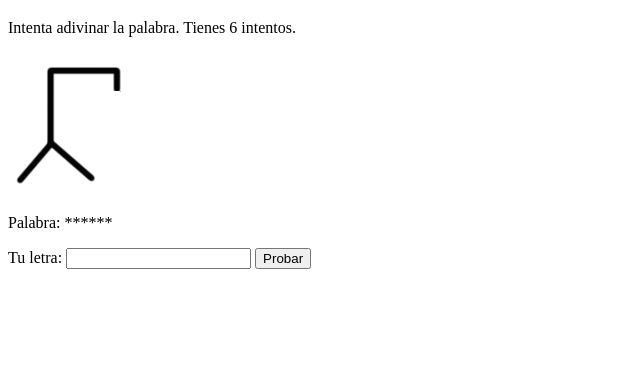
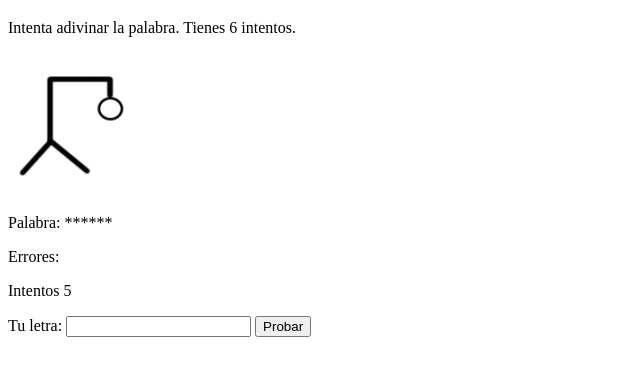
Before and after one commit to drhanfastolfe/javascript, a plain HTML site: page FP/lista-ejercicios-1/ejercicio-1.11/index.html in a window 1280 px wide. Both pictures are taken after a click on the input "Probar". Shown: the part 61-436 px from the top of the page, without its empty margins (0-640 px from the left). Drawn offline with Linux system fonts and the light colour scheme.

Commit message:
Ejercicio 1.11: termina logica del juego, falta fin de juego

```diff
--- a/FP/lista-ejercicios-1/ejercicio-1.11/index.html
+++ b/FP/lista-ejercicios-1/ejercicio-1.11/index.html
@@ -15,9 +15,10 @@
     <img class="imagen" src="img/1.png" alt="ahorcado" width="140" height="141">
 
     <div class="parasResul">
-        <p class="palabra"></p> <!--Palabra: _ _ _ _ _-->
-        <p class="errores"></p> <!--Errores: E F S K-->
-        <p class="intentos"></p> <!--Intentos: 2-->
+        <p class="palabra"></p>
+        <p class="errores"></p>
+        <p class="intentos"></p>
+        <p class="fin"></p>
     </div>
 
     <div class="form">
--- a/FP/lista-ejercicios-1/ejercicio-1.11/script.js
+++ b/FP/lista-ejercicios-1/ejercicio-1.11/script.js
@@ -17,6 +17,7 @@ const imagen = document.querySelector('.imagen');
 const palabra = document.querySelector('.palabra');
 const errores = document.querySelector('.errores');
 const intentos = document.querySelector('.intentos');
+const fin = document.querySelector('.fin');
 const campoAdivinar = document.querySelector('.campoAdivinar');
 const enviarAdivinar = document.getElementById('enviarAdivinar');
 
@@ -73,7 +74,9 @@ function mostrarPalabra(letraUsuario, palabraMostrar) // Remplaza los asteriscos
     return palabraMostrar;
 }
 
-palabra.textContent = 'Palabra: ' + palabraMostrar.join('');
+palabra.textContent = 'Palabra: ' + palabraMostrar.join('').toUpperCase();
+errores.textContent = 'Errores: ' + letrasErrores.join(' ').toUpperCase();
+intentos.textContent = 'Intentos ' + (6 - numErrores);
 
 enviarAdivinar.addEventListener('click', compruebaLetra); // No entiendo porqué no arranca
 
@@ -85,30 +88,27 @@ function compruebaLetra() // Función princpipal
     {
         letrasUsuario.push(letraUsuario);
 
-        if (numErrores > 0)
-            {
-                errores.textContent = 'Errores: ' + letrasErrores.join(' ');
-                intentos.textContent = 'Intentos ' + (6 - numErrores);
-            }
-
         if (contieneLetra(letraUsuario, palabraSecreta))
         {
-            //todo mostrar reemplazar asteriscos
             palabraMostrar =  mostrarPalabra(letraUsuario, palabraMostrar);
-            palabra.textContent = 'Palabra: ' + palabraMostrar.join('');
+            palabra.textContent = 'Palabra: ' + palabraMostrar.join('').toUpperCase();
 
-
-
+            //todo comrpobar si quedan asteriscos y finalizar
         }
         else
         {
+            letrasErrores.push(letraUsuario);
             numErrores++;
-            // todo cambiar imagen
+            imagen.src = './img/' + (numErrores + 1).toString() + '.png';
 
-            if (numErrores == 5)
+            if (numErrores == 6)
             {
                 //todo finalizar
+                fin.textContent = '¡Se acabó! Has perdido :(';
             }
         }
+
+        errores.textContent = 'Errores: ' + letrasErrores.join(' ').toUpperCase();
+        intentos.textContent = 'Intentos ' + (6 - numErrores);
     }
 }
```
